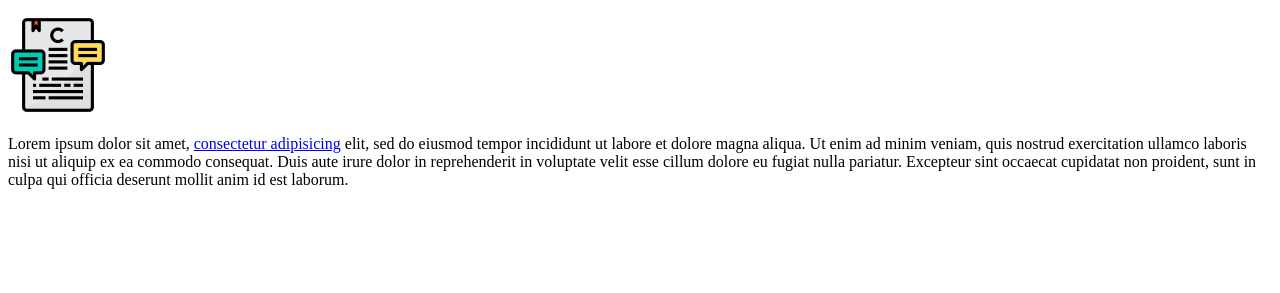
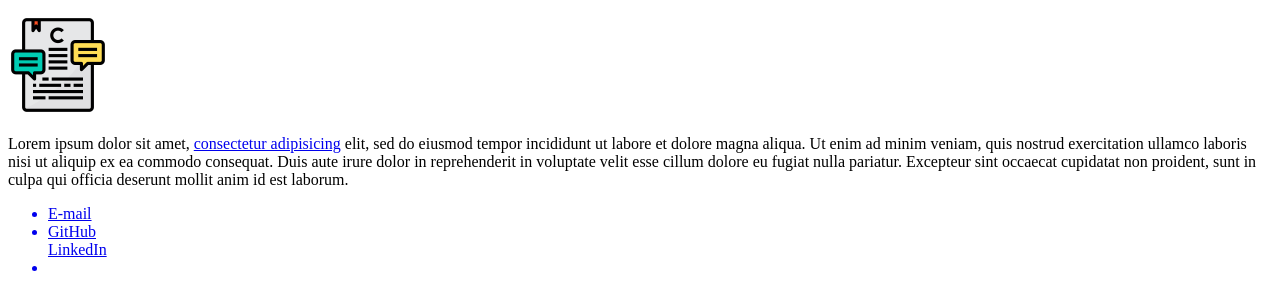
Before and after one commit to MatheusOlivr/introdu-o-a-cria-o-de-websites-com-html5-e-css3, a plain HTML site: page index.html in a window 1280 px wide. Shown: the part 696-989 px from the top of the page. Before the commit the page ends 901 px from the top, so only its background shows below. Drawn offline with Linux system fonts and the light colour scheme.

Commit message:
put in project ul

```diff
--- a/index.html
+++ b/index.html
@@ -26,6 +26,11 @@
 		</article>
 	</section>
 	<footer>
+		<ul>
+			<a href = 'contato.matheusoliv@outlook.pt' target = '_blank'><li>E-mail</li></a>
+			<a href = 'https://github.com/MatheusOlivr' target = '_blank'><li>GitHub</li></a>
+			<a href = 'https://www.linkedin.com/in/matheus-oliveira-458277180/' target = '_blank'>LinkedIn<li></li></a>
+		</ul>
 	</footer>
 </body>
 </html>
```
